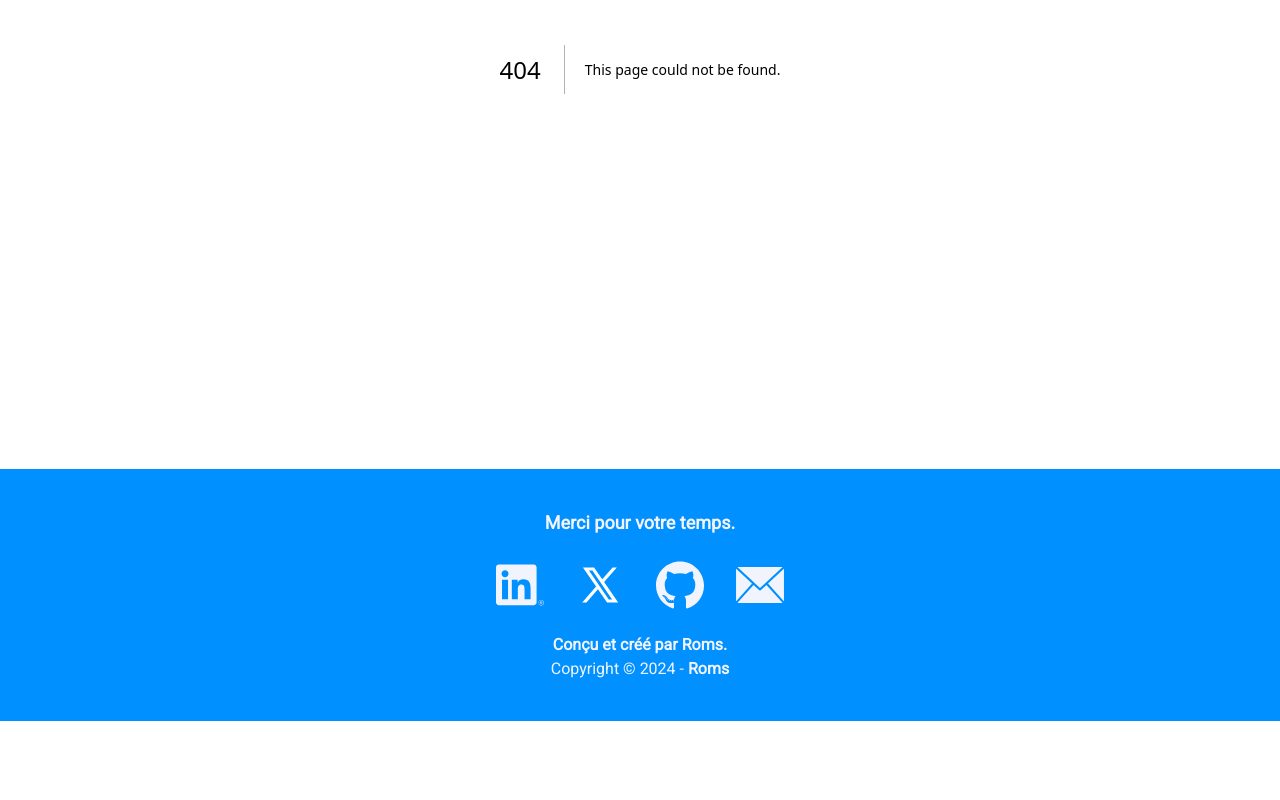
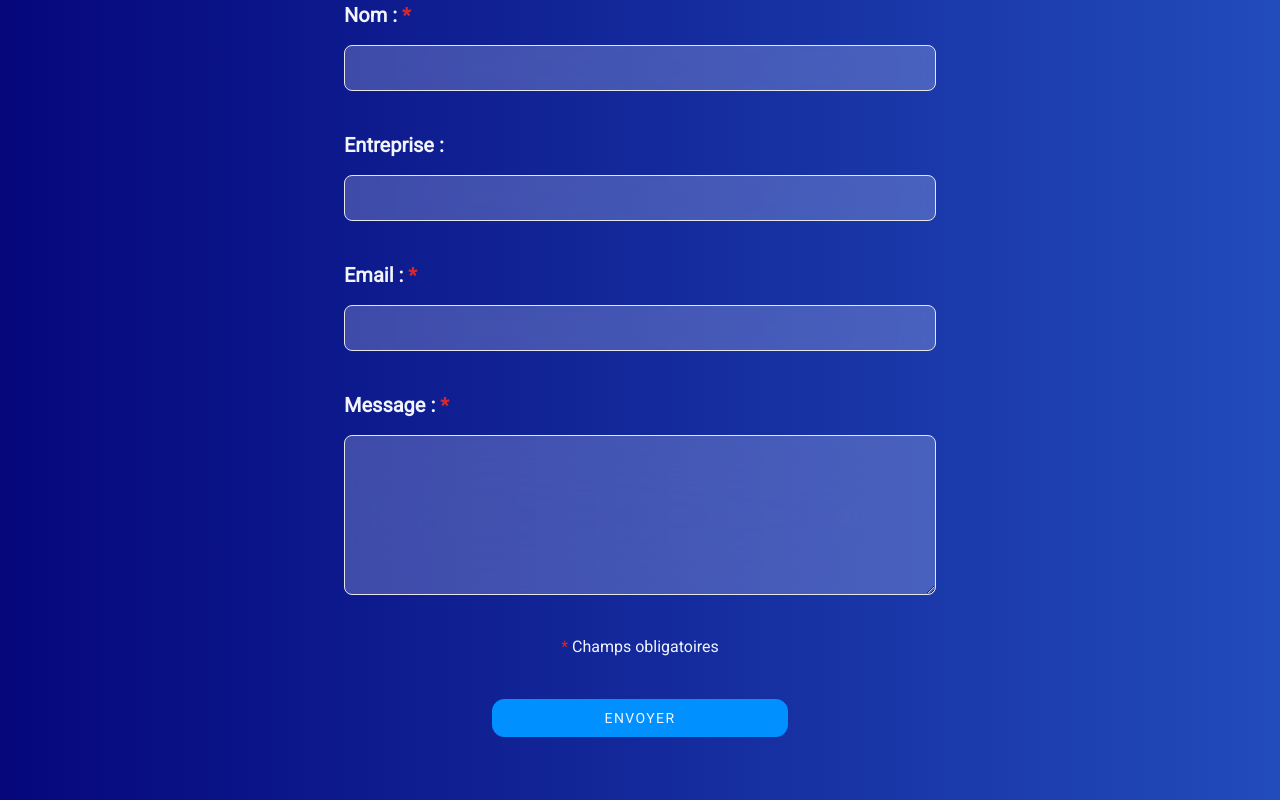
Before and after one commit to Roms-Her/Portfolio, a Next.js app: page /contact in a window 1280 px wide. Before the commit this address had no page. Shown: the part 460-1260 px from the top of the page. Before the commit the page ends 1181 px from the top, so only its background shows below. Built offline with nearby package versions, Linux system fonts and the light colour scheme.

Commit message:
feat: contactpage

```diff
--- /dev/null
+++ b/app/api/contact/route.js
@@ -0,0 +1,36 @@
+import { NextResponse } from "next/server";
+import transporter from "../../src/lib/transporter";
+
+export async function POST(request) {
+  const { name, companyName, email, message } = await request.json();
+
+  const mailOptions = {
+    from: email,
+    to: process.env.USER_EMAIL,
+    subject: `Nouveau message de ${name}, ${companyName && companyName}`,
+    text: `
+      Nom: ${name}
+      Email: ${email}
+      Entreprise: ${companyName}
+      Message: ${message}
+    `,
+    html: `<p><strong>Nom</strong> : ${name}</p>
+           <p><strong>Entreprise</strong> : ${companyName}</p>
+           <p><strong>Email</strong> : ${email}</p>
+           <p><strong>Message</strong> : ${message}</p>`,
+  };
+
+  try {
+    await transporter.sendMail(mailOptions);
+    return NextResponse.json(
+      { message: "Formulaire soumis avec succès" },
+      { status: 200 }
+    );
+  } catch (error) {
+    console.error("Erreur lors de l'envoi de l'email:", error);
+    return NextResponse.json(
+      { message: "Erreur lors de l'envoi de l'email." },
+      { status: 500 }
+    );
+  }
+}
--- /dev/null
+++ b/app/contact/page.jsx
@@ -0,0 +1,7 @@
+import Contact from "../src/components/main/contact/Contact";
+
+export default function ContactPage() {
+  return (
+    <Contact></Contact>
+  )
+}
--- a/app/src/components/header/Nav.jsx
+++ b/app/src/components/header/Nav.jsx
@@ -9,27 +9,28 @@ export default function Nav() {
   const navLinks = [
     {
       title: "Accueil",
-      url: "",
+      url: "/",
     },
     {
       title: "Projets",
-      url: "#project-page",
+      url: "/#project-page",
     },
     {
       title: "Skills",
-      url: "#skills",
+      url: "/#skills",
     },
     {
       title: "Parcours",
-      url: "#timeline",
+      url: "/#timeline",
     },
     {
       title: "About",
-      url: "#about",
+      url: "/#about",
     },
     {
       title: "Contact",
-      url: "mailto:romsher.dev@gmail.com",
+      // url: "mailto:romsher.dev@gmail.com",
+      url: "/contact",
     },
   ];
 
--- a/app/src/components/main/Projects/gestinvest/Gestinvest.jsx
+++ /dev/null
@@ -1,8 +0,0 @@
-
-export default function Gestinvest() {
-  return (
-    <section className="flex flex-col items-center justify-center gap-10">
-
-    </section>
-  );
-}
--- /dev/null
+++ b/app/src/components/main/contact/Contact.jsx
@@ -0,0 +1,177 @@
+"use client";
+
+import { useState } from "react";
+
+export default function Contact() {
+  const [formData, setFormData] = useState({
+    name: "",
+    companyName: "",
+    email: "",
+    message: "",
+  });
+
+  const [responseMessage, setResponseMessage] = useState("");
+  const [isSubmitted, setIsSubmitted] = useState(false);
+  const [isValidStatus, setIsValidStatus] = useState(null);
+
+  const regexEmail = /^[^\s@]+@[^\s@]+\.[^\s@]{2,}$/;
+
+  const handleChange = (e) => {
+    const { name, value } = e.target;
+    setFormData({
+      ...formData,
+      [name]: value,
+    });
+  };
+
+  const handleSubmit = async (e) => {
+    e.preventDefault();
+    setIsSubmitted(true);
+
+    const isValidEmail = regexEmail.test(formData.email);
+
+    if (!isValidEmail) {
+      return;
+    }
+
+    try {
+      const res = await fetch("/api/contact", {
+        method: "POST",
+        headers: {
+          "Content-Type": "application/json",
+        },
+        body: JSON.stringify(formData),
+      });
+
+      if (!res.ok) {
+        throw new Error("Erreur lors de la soumission du formulaire");
+      }
+
+      const data = await res.json();
+      setIsValidStatus(true);
+      setResponseMessage(data.message);
+      setFormData({
+        name: "",
+        companyName: "",
+        email: "",
+        message: "",
+      });
+      setIsSubmitted(false);
+    } catch (error) {
+      console.error("Erreur:", error);
+      setIsValidStatus(false);
+      setResponseMessage("Erreur lors de la soumission du formulaire");
+    }
+  };
+
+  const isValidEmail = regexEmail.test(formData.email);
+
+  return (
+    <section className="flex flex-col gap-6 mb-12">
+      <h1 className="w-full text-center text-3xl font-bold p-6">
+        Fomulaire de contact
+      </h1>
+      <div className="m-auto text-lg flex flex-col gap-4 p-6 sm:w-5/6 md:w-4/6 lg:w-3/6 2xl:w-2/6 text-justify">
+        <p>
+          Vous souhaitez lancer votre activité professionnelle ou bien mettre en
+          avant vos compétences ? Alors, je serai ravi de vous accompagner.
+        </p>
+        <p className="font-bold">
+          Vous êtes une entreprise et mon profil vous intéresse ? Je serai ravi
+          de m&apos;entretenir avec vous.
+        </p>
+      </div>
+      <form
+        onSubmit={handleSubmit}
+        className="flex flex-col items-center gap-10 w-full sm:w-5/6 md:w-4/6 lg:w-3/6 2xl:w-2/6 m-auto p-6"
+      >
+        <div className="flex flex-col w-full  gap-4">
+          <label className="font-bold text-xl" htmlFor="name">
+            Nom : <span className="text-red-600">*</span>
+          </label>
+          <input
+            type="text"
+            name="name"
+            id="name"
+            value={formData.name}
+            onChange={handleChange}
+            className="w-full p-2 backdrop-blur-3xl text-lg bg-[#d6e0ff40] border text-accessible rounded-lg"
+            required
+            placeholder=""
+          />
+        </div>
+        <div className="flex flex-col w-full  gap-4">
+          <label className="font-bold text-xl" htmlFor="companyName">
+            Entreprise :
+          </label>
+          <input
+            type="text"
+            name="companyName"
+            id="companyName"
+            value={formData.companyName}
+            onChange={handleChange}
+            className="w-full p-2 backdrop-blur-3xl text-lg bg-[#d6e0ff40] border text-accessible rounded-lg"
+            placeholder=""
+          />
+        </div>
+        <div className="flex flex-col w-full gap-4">
+          <label className="font-bold text-xl" htmlFor="email">
+            Email : <span className="text-red-600">*</span>
+          </label>
+          <input
+            type="email"
+            name="email"
+            id="email"
+            value={formData.email}
+            onChange={handleChange}
+            className="w-full p-2 backdrop-blur-3xl text-lg bg-[#d6e0ff40] border text-accessible rounded-lg"
+            required
+            placeholder=""
+          />
+          {isSubmitted && !isValidEmail && (
+            <p className="text-red-600">
+              Veuillez entrer une adresse email valide (ex:
+              mon.adresse@gmail.com) *
+            </p>
+          )}
+        </div>
+        <div className="flex flex-col w-full gap-4">
+          <label className="font-bold text-xl" htmlFor="message">
+            Message : <span className="text-red-600">*</span>
+          </label>
+          <textarea
+
+            name="message"
+            id="message"
+            value={formData.message}
+            onChange={handleChange}
+            className="w-full h-40 p-2 backdrop-blur-3xl text-lg bg-[#d6e0ff40] border text-accessible rounded-lg"
+            required
+            placeholder=""
+          ></textarea>
+        </div>
+
+        {responseMessage ? (
+          <p
+            className={`py-2 px-4 ${
+              isValidStatus ? "bg-solid" : "bg-red-600"
+            } `}
+          >
+            {responseMessage}
+          </p>
+        ) : null}
+
+        <p className="">
+          <span className="text-red-600">*</span> Champs obligatoires
+        </p>
+
+        <button
+          type="submit"
+          className="bg-solid w-2/4 px-4 py-2 rounded-xl uppercase border border-solid tracking-widest font-medium text-sm hover:bg-orange-500 hover:border-orange-800 hover:shadow-xl transition-all ease-out duration-200"
+        >
+          Envoyer
+        </button>
+      </form>
+    </section>
+  );
+}
--- a/app/src/components/main/home/Welcome.jsx
+++ b/app/src/components/main/home/Welcome.jsx
@@ -6,10 +6,10 @@ export default function Welcome() {
 
 
 const links = [
-  {name: "github", url: "https://github.com/Roms-Her"},
-  {name: "linkedin", url: "https://www.linkedin.com/in/romain-hernandez-romsher"},
-  {name: "x", url: "https://twitter.com/dev_roms"},
-  {name: "email", url: "mailto:romsher.dev@gmail.com"}
+  {name: "Github", url: "https://github.com/Roms-Her"},
+  {name: "Linkedin", url: "https://www.linkedin.com/in/romain-hernandez-romsher"},
+  {name: "X", url: "https://twitter.com/dev_roms"},
+  {name: "Contact", url: "/contact"}
 ]
 
 function scrollToProjects() {
--- a/app/src/components/main/home/project/Project.jsx
+++ b/app/src/components/main/home/project/Project.jsx
@@ -18,7 +18,7 @@ export default function Project() {
       picture: "/project/gestinvest.png",
       alt: "image du logo gestinvest",
       technos:
-        "React, Node JS, Express, Sqitch, Tailwildcss, Jest, PostgreSQL, Heroku",
+        "React, Node JS, TypeScript, Express, Sqitch, Tailwildcss, Jest, PostgreSQL, Heroku",
       text: "Gestinvest est une application de gestion de portefeuille d'actifs. Elle permet de suivre l'évolution de ses investissements en temps réel. J'ai travaillé sur ce projet en tant que Product Owner. Créé pour un projet d'étude, nous étions 5 développeurs (2 front, 3 back) et avions un mois composé de 4 sprints, en comptant le sprint 0, pour le réaliser. J'ai essentiellement développé la partie back-end de l'application en Node.js et Express (API REST) qui permet de communiquer entre le front et le back.",
       text2:
         "La sécurité est un point important de notre application, c'est pourquoi nous avons choisi de mettre l'accent sur celle-ci. Nous avons développé des algorithmes de calcul de performance pour les actifs financiers détenus par les utilisateurs. Les données des actifs sont mises à jour automatiquement via un CRON que nous avons mis en place, lequel fait appel à différentes API externes pour insérer le prix des actifs à certains moments de la journée. Aujourd'hui, nous continuons d'améliorer le contenu de Gestinvest et de le maintenir en ligne par passion pour ce projet.",
@@ -90,7 +90,7 @@ export default function Project() {
       </div>
 
       <div
-        className={`fixed z-10 justify-center gap-8 h-5/6 bottom-0 w-full md:w-5/6 2xl:w-3/6 backdrop-blur-3xl bg-[#d6e0ff40] items-center rounded-tl-3xl rounded-tr-3xl shadow-2xl border-accessible border-x border-t transition-all ${
+        className={`fixed z-10 justify-center gap-8 h-full bottom-0 w-full md:w-5/6 2xl:w-3/6 backdrop-blur-3xl bg-[#d6e0ff40] items-center rounded-tl-3xl rounded-tr-3xl shadow-2xl border-accessible border-x border-t transition-all ${
           modalVisible ? "translate-y-0" : "translate-y-full"
         }`}
       >
--- a/app/src/components/main/home/project/ProjectCard.jsx
+++ b/app/src/components/main/home/project/ProjectCard.jsx
@@ -18,7 +18,7 @@ export default function ProjectCard({ project, setModalVisible }) {
           <IoIosCloseCircle className="text-5xl" />
         </button>
 
-        <figure className="relative w-full h-2/5 2xl:h-full flex rounded-3xl">
+        <figure className="relative w-full h-2/5 flex rounded-3xl">
           <Image
             className="flex w-full rounded-t-3xl object-cover"
             src={project.picture}
--- a/app/src/components/main/home/skills/Skills.jsx
+++ b/app/src/components/main/home/skills/Skills.jsx
@@ -134,7 +134,7 @@ export default function Skills() {
   return (
     <section
       id="skills"
-      class="flex flex-col p-8 mb-10 sm:items-center md:mb-24 text-accessible"
+      className="flex flex-col p-8 mb-10 sm:items-center md:mb-24 text-accessible"
     >
       <motion.div
       ref={hardSkillsRef}
@@ -146,16 +146,16 @@ export default function Skills() {
         ease: [0, 0.71, 0.2, 1.01],
       }}
 
-        class="backdrop-blur-xl bg-[#d6e0ff40] shadow-xl flex flex-col w-full rounded-3xl p-4 items-center lg:w-5/6 2xl:w-4/6 md:p-8 mb-10"
+        className="backdrop-blur-xl bg-[#d6e0ff40] shadow-xl flex flex-col w-full rounded-3xl p-4 items-center lg:w-5/6 2xl:w-4/6 md:p-8 mb-10"
       >
-        <h2 class="font-bold mb-6 uppercase text-2xl">Hards Skills</h2>
-        <div class="flex mb-4 w-full justify-center">
-          <ul class="flex gap-4 max-w-full flex-wrap justify-center items-center w-full md:gap-8 lg:w-4/5">
+        <h2 className="font-bold mb-6 uppercase text-2xl">Hards Skills</h2>
+        <div className="flex mb-4 w-full justify-center">
+          <ul className="flex gap-4 max-w-full flex-wrap justify-center items-center w-full md:gap-8 lg:w-4/5">
             {hardSkills.map((skill, index) => (
               <motion.li
                 whileHover={{ scale: 1.2 }}
                 whileTap={{ scale: 0.8 }}
-                class="uppercase font-semibold md:text-base"
+                className="uppercase font-semibold md:text-base"
                 key={index}
               >
                 <HardSkills skill={skill} />
@@ -174,15 +174,15 @@ export default function Skills() {
            delay: 0,
            ease: [0, 0.71, 0.2, 1.01],
          }}
-         class="backdrop-blur-xl bg-[#d6e0ff40] shadow-xl flex flex-col w-full rounded-3xl p-4 items-center lg:w-5/6 2xl:w-4/6 md:p-8">
-        <h2 class="font-bold mb-6 uppercase text-2xl">Softs Skills</h2>
+         className="backdrop-blur-xl bg-[#d6e0ff40] shadow-xl flex flex-col w-full rounded-3xl p-4 items-center lg:w-5/6 2xl:w-4/6 md:p-8">
+        <h2 className="font-bold mb-6 uppercase text-2xl">Softs Skills</h2>
 
-        <div class="flex mb-4 w-full justify-center">
-          <ul class="flex gap-4 max-w-full flex-wrap justify-center items-center w-full md:gap-10 lg:w-4/5">
+        <div className="flex mb-4 w-full justify-center">
+          <ul className="flex gap-4 max-w-full flex-wrap justify-center items-center w-full md:gap-10 lg:w-4/5">
             {softSkills.map((skill, index) => (
               <motion.li whileHover={{ scale: 1.2 }}
               whileTap={{ scale: 0.8 }}
-              class="uppercase font-semibold md:text-base"
+              className="uppercase font-semibold md:text-base"
               key={index}>
                 <SoftSkills skill={skill}></SoftSkills>
               </motion.li>
--- /dev/null
+++ b/app/src/lib/transporter.js
@@ -0,0 +1,11 @@
+import nodemailer from 'nodemailer';
+
+const transporter = nodemailer.createTransport({
+  service: 'Gmail', // Vous pouvez utiliser un autre service comme Yahoo, Outlook, etc.
+  auth: {
+    user: (process.env.USER_EMAIL),
+    pass: (process.env.USER_PASS),
+  },
+});
+
+export default transporter;
--- a/package.json
+++ b/package.json
@@ -11,6 +11,7 @@
   "dependencies": {
     "framer-motion": "12.0.0-alpha.0",
     "next": "14.2.5",
+    "nodemailer": "^6.9.14",
     "react": "^18.3.1",
     "react-dom": "^18.3.1",
     "react-icons": "^5.2.1",
```
Also changed, not shown: 1 other file (tests, documents, lock files or other folders).
